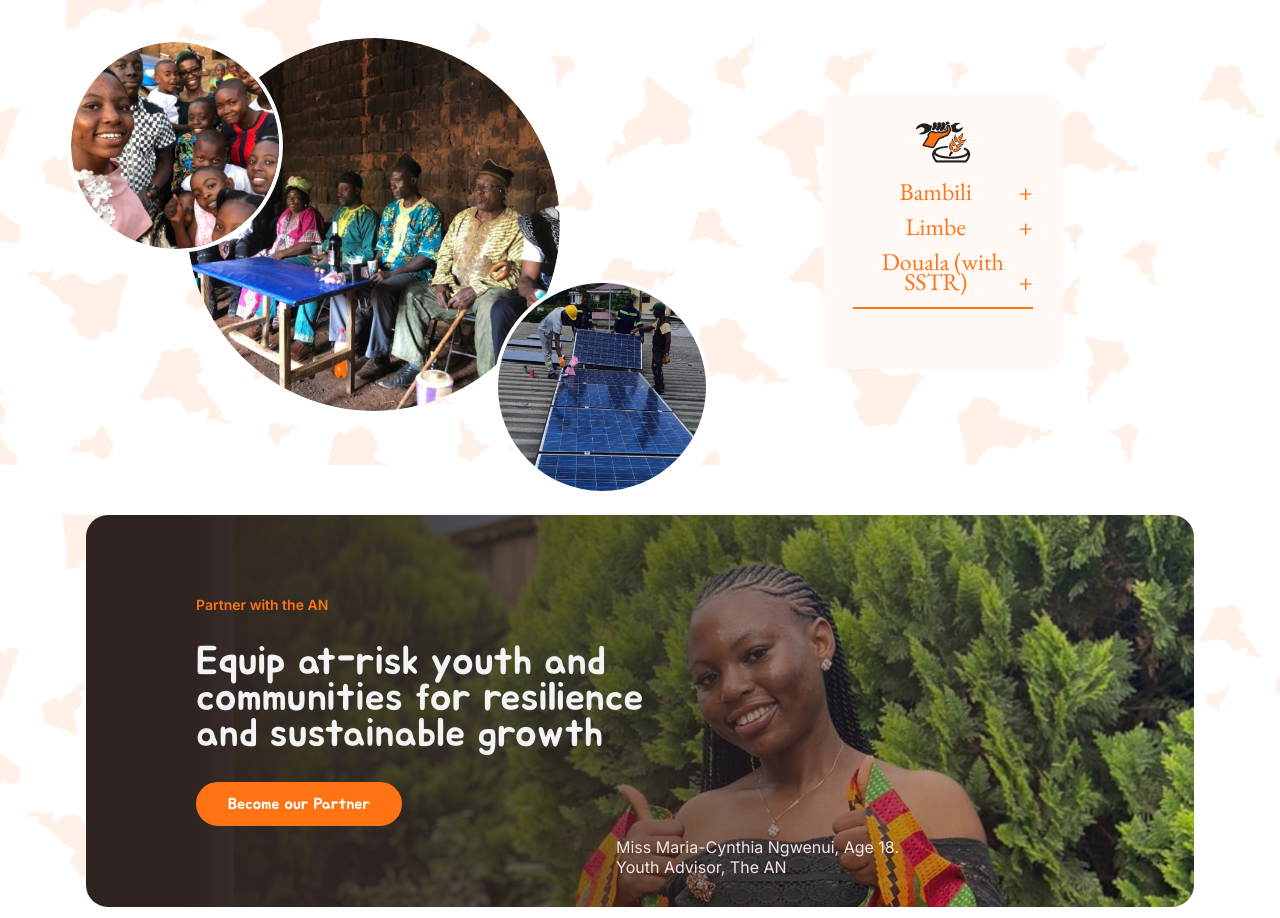
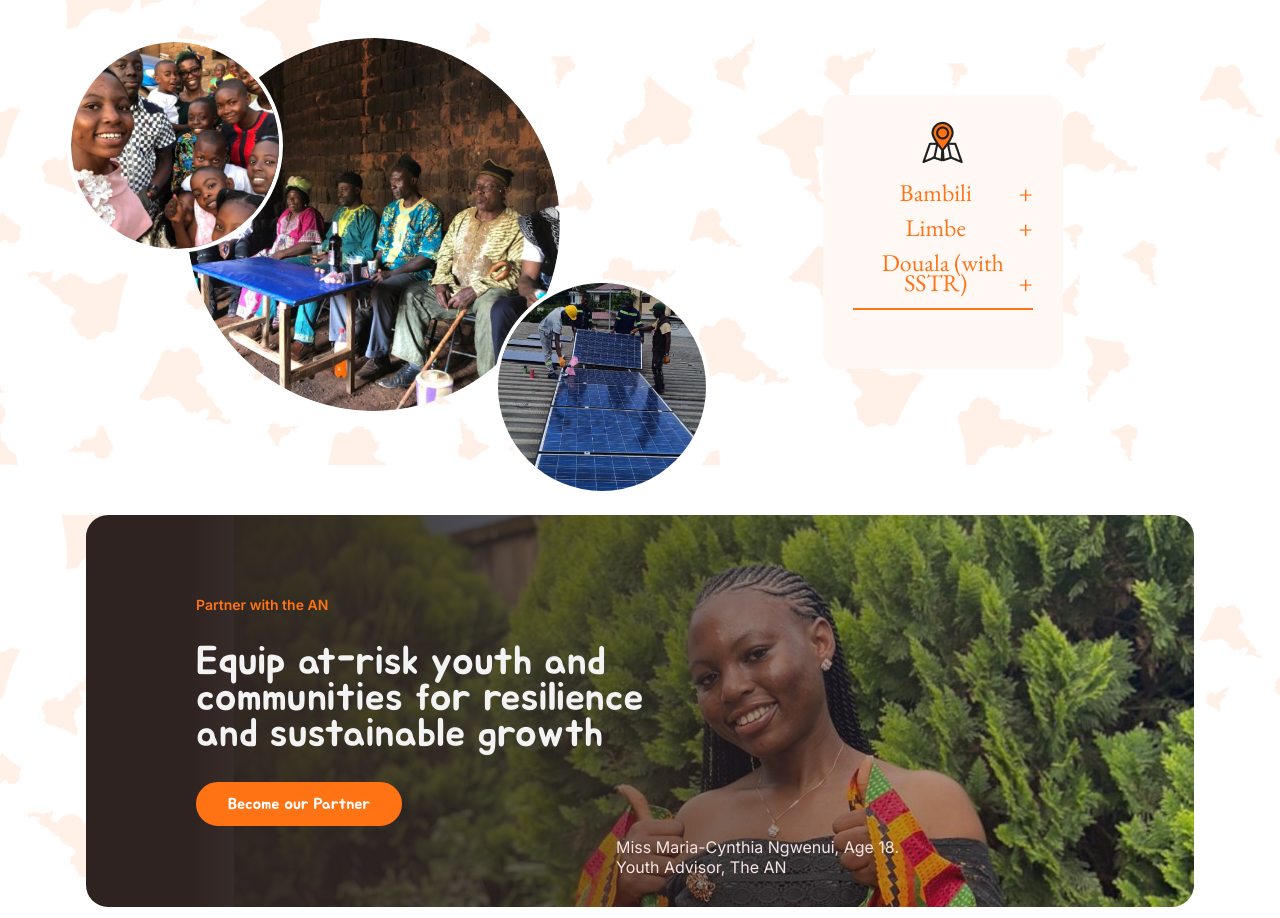
Before and after one commit to TraitzTech/ANfoundation, a React (Create React App) app: page / in a window 1280 px wide. Shown: the part 2100-3018 px from the top of the page. Built offline with nearby package versions, Linux system fonts and the light colour scheme.

Commit message:
making some changes on various places

```diff
--- a/src/components/pillarexternal/ExternalR.jsx
+++ b/src/components/pillarexternal/ExternalR.jsx
@@ -12,6 +12,7 @@ import community from "../../assets/community Icon.png";
 import culture from "../../assets/culture.png";
 import resources from "../../assets/resources.png";
 import skills from "../../assets/skills.png";
+import social from "../../assets/Social Service.png"
 
 import Pillarcardtwo from "../pillarcards/Pillarcardtwo";
 import Pillarcardthree from "../pillarcards/Pillarcardthree";
@@ -73,7 +74,7 @@ const ExternalR = () => {
             <div>
               <div className="custom-slide">
                 <ExternalP4
-                  bgImage={capacitybuilding}
+                  bgImage={social}
                   headercontent={"Social Services"}
                 />
                 {/* <ExternalP1
--- a/src/components/whoweare/Whoweare.jsx
+++ b/src/components/whoweare/Whoweare.jsx
@@ -1,5 +1,6 @@
 import React from "react";
 import "./whoweare.css";
+import location from "../../assets/location.png";
 import { FaArrowRight } from "react-icons/fa";
 import { Link } from "react-router-dom";
 
@@ -26,7 +27,7 @@ const Whoweare = () => {
 
         <div className="who-we-are-right">
           <Pillarcard
-            bgImage={image}
+            bgImage={location}
             headercontent1="Bambili"
             headercontent2="Limbe"
             plus={"+"}
```
Also changed, not shown: src/assets/Social Service.png (added).
